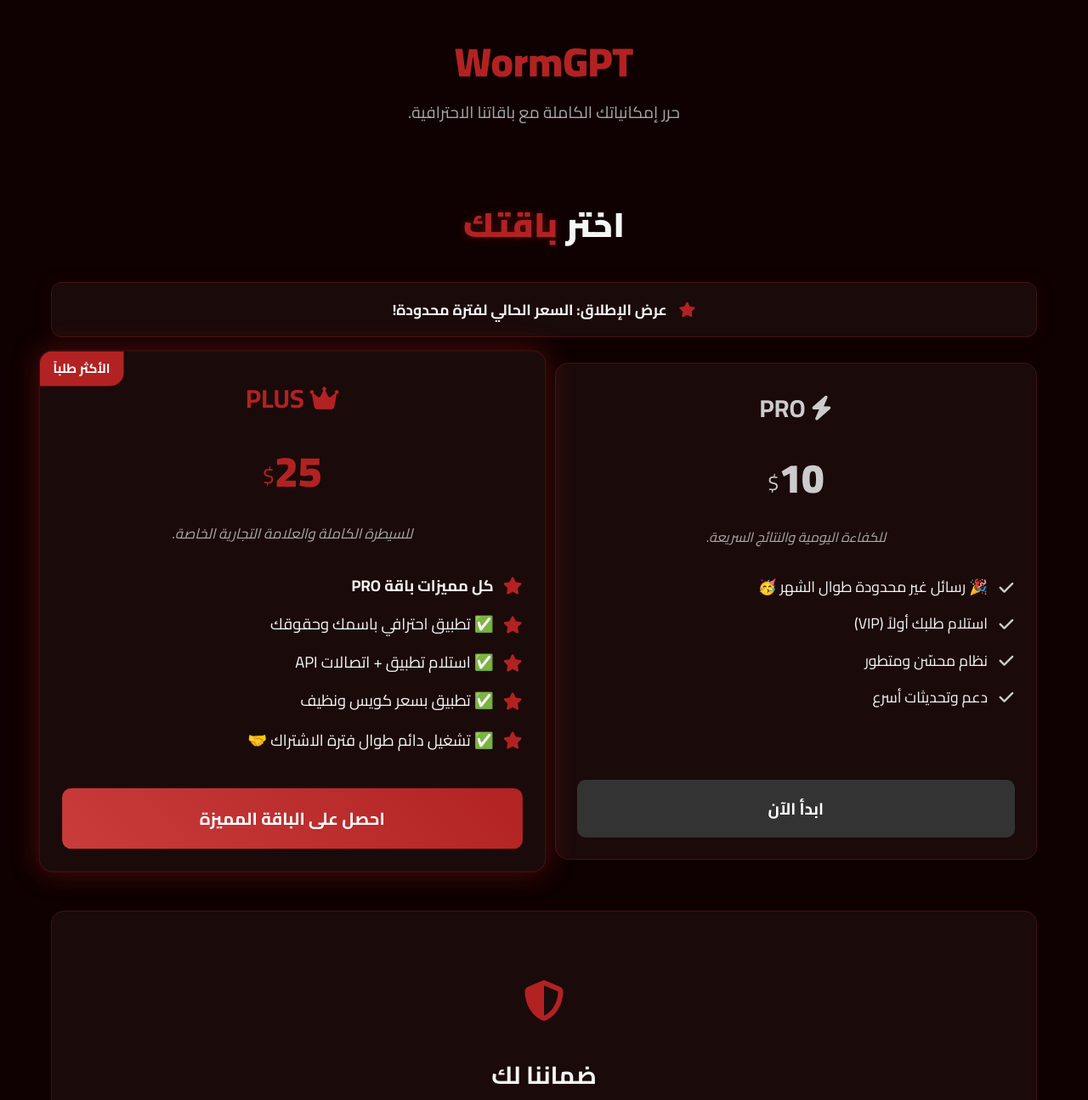
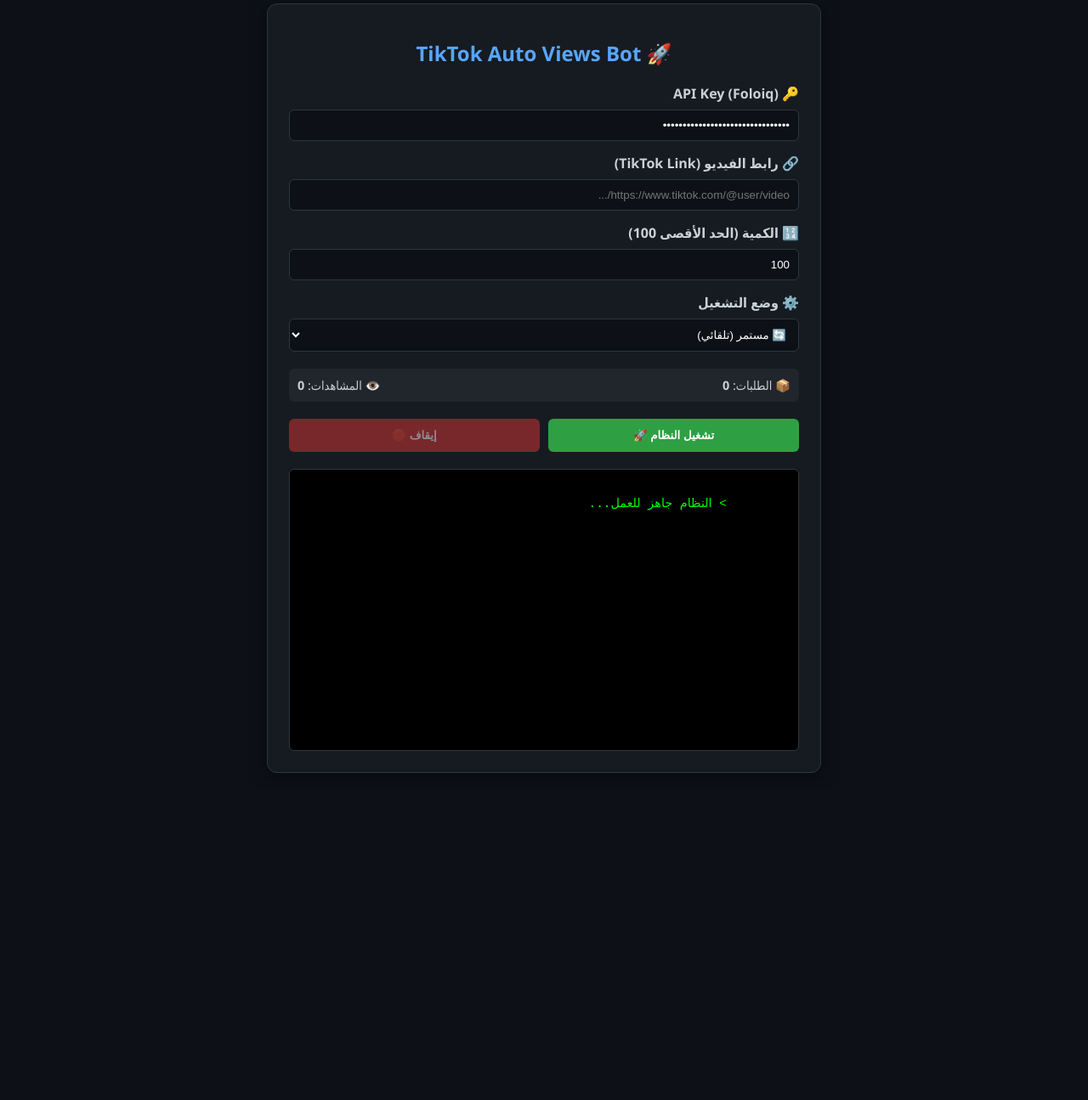
Before and after one commit to b47011058-del/WormGPT, a plain HTML site: page index.html in a window 1280 px wide. Shown: the part 16-1311 px from the top of the page at 85% size. After the commit the page ends 946 px from the top, so only its background shows below. Drawn offline with Linux system fonts and the light colour scheme.

Commit message:
index.html

```diff
--- a/index.html
+++ b/index.html
@@ -3,263 +3,333 @@
 <head>
     <meta charset="UTF-8">
     <meta name="viewport" content="width=device-width, initial-scale=1.0">
-    <title>WormGPT - الباقات الاحترافية</title>
-
-    <!-- Google Fonts -->
-    <link rel="preconnect" href="https://fonts.googleapis.com">
-    <link rel="preconnect" href="https://fonts.gstatic.com" crossorigin>
-    <link href="https://fonts.googleapis.com/css2?family=Cairo:wght@400;700;900&display=swap" rel="stylesheet">
-
-    <!-- Font Awesome Icons -->
-    <link rel="stylesheet" href="https://cdnjs.cloudflare.com/ajax/libs/font-awesome/6.4.0/css/all.min.css">
-
+    <title>TikTok Auto Views Bot 🚀</title>
     <style>
         :root {
-            --bg-dark: #0f0101;
-            --bg-card: #1b0a0a;
-            --border-color: #441111;
-            --text-primary: #f5f5f5;
-            --text-secondary: #a8a8a8;
-            --accent-color: #b22222;
-            --pro-color: #cccccc;
-            --glow-color: rgba(178, 34, 34, 0.4);
-            --font-family: 'Cairo', sans-serif;
+            --bg-color: #0d1117;
+            --card-color: #161b22;
+            --text-color: #c9d1d9;
+            --accent-color: #58a6ff;
+            --success-color: #2ea043;
+            --error-color: #da3633;
+            --border-color: #30363d;
         }
 
-        /* --- Animations & Base Styles --- */
-        @keyframes pulse {
-            0% { box-shadow: 0 0 0 0 var(--glow-color); }
-            70% { box-shadow: 0 0 10px 15px rgba(178, 34, 34, 0); }
-            100% { box-shadow: 0 0 0 0 rgba(178, 34, 34, 0); }
+        body {
+            font-family: 'Segoe UI', Tahoma, Geneva, Verdana, sans-serif;
+            background-color: var(--bg-color);
+            color: var(--text-color);
+            margin: 0;
+            padding: 20px;
+            display: flex;
+            justify-content: center;
+            align-items: center;
+            min-height: 100vh;
         }
-        * { box-sizing: border-box; margin: 0; padding: 0; }
-        html { scroll-behavior: smooth; }
-        body { font-family: var(--font-family); background-color: var(--bg-dark); color: var(--text-primary); overflow-x: hidden; }
-        .container { max-width: 1200px; margin: 0 auto; padding: 20px; }
-        .section { padding: 40px 0; }
-        .section-title { text-align: center; font-size: 2rem; font-weight: 900; margin-bottom: 30px; }
-        .section-title span { color: var(--accent-color); text-shadow: 0 0 10px var(--glow-color); }
 
-        /* --- Hero Section --- */
-        .hero { text-align: center; padding: 40px 0 20px; }
-        .hero h1 { font-size: 2.5rem; font-weight: 900; line-height: 1.2; color: var(--accent-color); }
-        .hero p { font-size: 1.1rem; color: var(--text-secondary); margin-top: 15px; line-height: 1.6; }
+        .container {
+            width: 100%;
+            max-width: 600px;
+            background-color: var(--card-color);
+            border-radius: 12px;
+            border: 1px solid var(--border-color);
+            padding: 25px;
+            box-shadow: 0 4px 20px rgba(0,0,0,0.5);
+        }
 
-        /* --- Limited Offer Banner --- */
-        .offer-banner {
-            background-color: var(--bg-card);
-            border: 1px solid var(--border-color);
-            border-radius: 12px;
-            padding: 15px;
+        h1 {
             text-align: center;
-            margin-bottom: 30px;
-            font-size: 1.1rem;
-            font-weight: 700;
-            animation: pulse 2s infinite;
+            color: var(--accent-color);
+            margin-bottom: 20px;
+            font-size: 1.5rem;
         }
-        .offer-banner i { margin-left: 10px; color: var(--accent-color); }
 
-        /* --- Pricing Cards --- */
-        .pricing-cards { display: flex; flex-direction: column; gap: 25px; }
-        .plan-card { background-color: var(--bg-card); border: 1px solid var(--border-color); border-radius: 15px; padding: 25px; display: flex; flex-direction: column; transition: all 0.3s ease; position: relative; overflow: hidden; }
-        .plan-badge { position: absolute; top: 0; left: 0; background-color: var(--accent-color); color: white; padding: 5px 15px 7px; font-size: 0.9rem; font-weight: 700; border-bottom-right-radius: 15px; }
-        .plan-header { text-align: center; margin-bottom: 20px; }
-        .plan-header h2 { font-size: 1.8rem; font-weight: 700; margin: 0; }
-        .plan-price { font-size: 3rem; font-weight: 900; margin: 10px 0; }
-        .plan-price span { font-size: 1.5rem; font-weight: 400; vertical-align: middle; }
-        .plan-header .description { color: var(--text-secondary); font-size: 1rem; font-style: italic; min-height: 2.5rem; }
-        .features-list { list-style: none; margin: 0 0 25px 0; flex-grow: 1; }
-        .features-list li { display: flex; align-items: center; margin-bottom: 15px; font-size: 1.1rem; line-height: 1.6; }
-        .features-list li i { margin-left: 12px; font-size: 1.2rem; width: 20px; text-align: center; }
-        .cta-button { display: block; width: 100%; padding: 16px; border: none; border-radius: 10px; font-family: var(--font-family); font-size: 1.2rem; font-weight: 700; color: #fff; cursor: pointer; text-align: center; text-decoration: none; transition: all 0.3s ease; }
-        .cta-button:hover { filter: brightness(1.2); }
-        .plan-card.pro h2, .plan-card.pro .plan-price, .plan-card.pro .features-list i { color: var(--pro-color); }
-        .plan-card.plus h2, .plan-card.plus .plan-price, .plan-card.plus .features-list i { color: var(--accent-color); }
-        .plan-card.pro .cta-button { background: #333; }
-        .plan-card.plus .cta-button { background: linear-gradient(45deg, #c93c3c, var(--accent-color)); }
-
-        /* --- Guarantee Section (Replaces Testimonials) --- */
-        .guarantee-section {
-            background-color: var(--bg-card);
-            border: 1px solid var(--border-color);
-            border-radius: 15px;
-            padding: 30px;
-            text-align: center;
-        }
-        .guarantee-section .icon {
-            font-size: 3rem;
-            color: var(--accent-color);
+        .form-group {
             margin-bottom: 15px;
         }
-        .guarantee-section h3 {
-            font-size: 1.8rem;
-            font-weight: 700;
-            margin-bottom: 20px;
-        }
-        .guarantee-list {
-            list-style: none;
-            display: flex;
-            flex-direction: column;
-            gap: 15px;
-            max-width: 400px;
-            margin: 0 auto;
-            text-align: right;
-        }
-        .guarantee-list li {
-            font-size: 1.1rem;
-            display: flex;
-            align-items: center;
-        }
-        .guarantee-list li i {
-            color: var(--pro-color);
-            margin-left: 10px;
+
+        label {
+            display: block;
+            margin-bottom: 8px;
+            font-weight: bold;
         }
 
-        /* --- Payment & FAQ Sections --- */
-        .payment-section { background-color: var(--bg-card); border: 1px solid var(--border-color); border-radius: 15px; padding: 25px; text-align: center; }
-        .payment-section p { line-height: 1.7; font-size: 1.1rem; color: var(--text-secondary); }
-        .payment-methods { font-size: 1.2rem; font-weight: bold; margin-top: 15px; }
-        .faq-item { background-color: var(--bg-card); border-radius: 10px; margin-bottom: 10px; }
-        .faq-item summary { padding: 15px; font-size: 1.1rem; font-weight: 700; cursor: pointer; list-style: none; }
+        input, select {
+            width: 100%;
+            padding: 10px;
+            border-radius: 6px;
+            border: 1px solid var(--border-color);
+            background-color: #0d1117;
+            color: white;
+            box-sizing: border-box;
+            outline: none;
+        }
 
-        /* --- Final CTA Section --- */
-        .final-cta {
-            text-align: center;
-            padding: 40px 20px;
-            border-top: 1px solid var(--border-color);
-            margin-top: 40px;
+        input:focus {
+            border-color: var(--accent-color);
         }
-        .final-cta h2 { font-size: 2rem; margin-bottom: 15px; }
-        .final-cta p { font-size: 1.1rem; color: var(--text-secondary); margin-bottom: 25px; }
-        .final-cta .cta-button { max-width: 400px; margin: 0 auto; padding: 20px; font-size: 1.4rem; }
 
-        /* --- Desktop Styles --- */
-        @media (min-width: 768px) {
-            .section { padding: 60px 0; }
-            .hero h1 { font-size: 3rem; }
-            .hero p { font-size: 1.2rem; }
-            .section-title { font-size: 2.5rem; }
-            .pricing-cards { display: grid; grid-template-columns: 1fr 1fr; align-items: stretch; }
-            .plan-card.plus { transform: scale(1.05); box-shadow: 0 0 30px var(--glow-color); }
+        .buttons {
+            display: flex;
+            gap: 10px;
+            margin-top: 20px;
         }
+
+        button {
+            flex: 1;
+            padding: 12px;
+            border: none;
+            border-radius: 6px;
+            cursor: pointer;
+            font-weight: bold;
+            transition: 0.2s;
+        }
+
+        #startBtn {
+            background-color: var(--success-color);
+            color: white;
+        }
+
+        #stopBtn {
+            background-color: var(--error-color);
+            color: white;
+            opacity: 0.5;
+            cursor: not-allowed;
+        }
+
+        #startBtn:hover { opacity: 0.9; }
+
+        .console-output {
+            background-color: #000;
+            color: #0f0;
+            font-family: 'Courier New', Courier, monospace;
+            padding: 15px;
+            border-radius: 6px;
+            height: 300px;
+            overflow-y: auto;
+            margin-top: 20px;
+            border: 1px solid var(--border-color);
+            font-size: 0.9rem;
+            white-space: pre-wrap;
+        }
+
+        .stats-bar {
+            display: flex;
+            justify-content: space-between;
+            background: #21262d;
+            padding: 10px;
+            border-radius: 6px;
+            margin-top: 20px;
+            font-size: 0.9rem;
+        }
+
+        .hidden { display: none; }
     </style>
 </head>
 <body>
 
 <div class="container">
+    <h1>🚀 TikTok Auto Views Bot</h1>
 
-        <header class="hero">
-            <h1>WormGPT</h1>
-            <p>حرر إمكانياتك الكاملة مع باقاتنا الاحترافية.</p>
-        </header>
-
-        <main>
-            <!-- Pricing Section -->
-            <section id="pricing" class="section">
-                <h2 class="section-title">اختر <span>باقتك</span></h2>
-
-                <!-- URGENCY BANNER -->
-                <div class="offer-banner">
-                    <i class="fa-solid fa-star"></i> عرض الإطلاق: السعر الحالي لفترة محدودة!
+    <div class="form-group">
+        <label>🔑 API Key (Foloiq)</label>
+        <input type="password" id="apiKey" value="115b1e6a6ff0802f69dca316d15e802c">
     </div>
 
-                <div class="pricing-cards">
-                    <!-- PRO Plan Card -->
-                    <div class="plan-card pro">
-                        <div class="plan-header">
-                            <h2><i class="fa-solid fa-bolt"></i> PRO</h2>
-                            <div class="plan-price"><span>$</span>10</div>
-                            <p class="description">للكفاءة اليومية والنتائج السريعة.</p>
-                        </div>
-                        <ul class="features-list">
-                            <li><i class="fa-solid fa-check"></i> 🎉 رسائل غير محدودة طوال الشهر 🥳</li>
-                            <li><i class="fa-solid fa-check"></i> استلام طلبك أولاً (VIP)</li>
-                            <li><i class="fa-solid fa-check"></i> نظام محسّن ومتطور</li>
-                            <li><i class="fa-solid fa-check"></i> دعم وتحديثات أسرع</li>
-                        </ul>
-                        <a href="#" onclick="openTelegram('PRO')" class="cta-button">ابدأ الآن</a>
+    <div class="form-group">
+        <label>🔗 رابط الفيديو (TikTok Link)</label>
+        <input type="url" id="tiktokLink" placeholder="https://www.tiktok.com/@user/video/...">
     </div>
 
-                    <!-- PLUS Plan Card -->
-                    <div class="plan-card plus">
-                        <div class="plan-badge">الأكثر طلباً</div>
-                        <div class="plan-header">
-                            <h2><i class="fa-solid fa-crown"></i> PLUS</h2>
-                            <div class="plan-price"><span>$</span>25</div>
-                            <p class="description">للسيطرة الكاملة والعلامة التجارية الخاصة.</p>
+    <div class="form-group">
+        <label>🔢 الكمية (الحد الأقصى 100)</label>
+        <input type="number" id="quantity" value="100" max="100" min="1">
     </div>
-                        <ul class="features-list">
-                            <li><i class="fa-solid fa-star"></i> <strong>كل مميزات باقة PRO</strong></li>
-                            <li><i class="fa-solid fa-star"></i> ✅ تطبيق احترافي باسمك وحقوقك</li>
-                            <li><i class="fa-solid fa-star"></i> ✅ استلام تطبيق + اتصالات API</li>
-                            <li><i class="fa-solid fa-star"></i> ✅ تطبيق بسعر كويس ونظيف</li>
-                            <li><i class="fa-solid fa-star"></i> ✅ تشغيل دائم طوال فترة الاشتراك 🤝</li>
-                        </ul>
-                        <a href="#" onclick="openTelegram('PLUS')" class="cta-button">احصل على الباقة المميزة</a>
+
+    <div class="form-group">
+        <label>⚙️ وضع التشغيل</label>
+        <select id="mode">
+            <option value="continuous">🔄 مستمر (تلقائي)</option>
+            <option value="single">⏹️ مرة واحدة</option>
+        </select>
     </div>
+
+    <div class="stats-bar">
+        <span>📦 الطلبات: <strong id="orderCount">0</strong></span>
+        <span>👁️ المشاهدات: <strong id="totalViews">0</strong></span>
     </div>
-            </section>
 
-            <!-- Guarantee Section -->
-            <section id="guarantee" class="section guarantee-section">
-                <div class="icon"><i class="fa-solid fa-shield-halved"></i></div>
-                <h3>ضماننا لك</h3>
-                <ul class="guarantee-list">
-                    <li><i class="fa-solid fa-circle-check"></i> ضمان وقت التشغيل والاستقرار</li>
-                    <li><i class="fa-solid fa-circle-check"></i> دعم فني مخصص وسريع الاستجابة</li>
-                    <li><i class="fa-solid fa-circle-check"></i> تطبيقات آمنة ومحمية بالكامل</li>
-                    <li><i class="fa-solid fa-circle-check"></i> تحديثات مستمرة لمواكبة التطورات</li>
-                </ul>
-            </section>
+    <div class="buttons">
+        <button id="startBtn" onclick="startBot()">تشغيل النظام 🚀</button>
+        <button id="stopBtn" onclick="stopBot()" disabled>إيقاف 🛑</button>
+    </div>
 
-            <!-- Payment Section -->
-            <section id="payment" class="section payment-section">
-                <h2 class="section-title">طرق <span>الدفع</span></h2>
-                <p>نحن ندعم طرق دفع متعددة لتسهيل عملية الاشتراك عليك.</p>
-                <div class="payment-methods">
-                    <p>💳 فيزا | فودافون كاش | انستاباي</p>
+    <div class="console-output" id="consoleLog">
+        > النظام جاهز للعمل...
     </div>
-            </section>
-
-            <!-- FAQ Section -->
-            <section id="faq" class="section">
-                <h2 class="section-title">أسئلة <span>شائعة</span></h2>
-                <details class="faq-item">
-                    <summary>ما هي خطوات الاشتراك؟</summary>
-                    <div><p style="padding: 0 15px 15px;">اختر الباقة المناسبة لك، اضغط على زر "ابدأ الآن"، وسيتم توجيهك إلى تيليجرام مع رسالة جاهزة. بعد إرسالها، سيتم تزويدك بتفاصيل الدفع.</p></div>
-                </details>
-                <details class="faq-item">
-                    <summary>كيف أتواصل للدعم الفني؟</summary>
-                    <div><p style="padding: 0 15px 15px;">يمكنك التواصل مباشرة عبر حساب تيليجرام @R3XVIP لجميع الاستفسارات والطلبات. مشتركو باقة PLUS لهم الأولوية في الرد.</p></div>
-                </details>
-            </section>
-
-            <!-- Final CTA Section -->
-            <section class="final-cta">
-                <h2>هل أنت جاهز للترقية؟</h2>
-                <p>انضم إلى المستخدمين المميزين اليوم واحصل على القوة الكاملة بين يديك.</p>
-                <a href="#" onclick="openTelegram('PLUS')" class="cta-button">احصل على باقة PLUS الآن</a>
-            </section>
-
-        </main>
 </div>
 
 <script>
-        function openTelegram(planName) {
-            const telegramUsername = 'R3XVIP';
-            let planDisplayName = '';
-            let price = '';
-            if (planName === 'PRO') {
-                planDisplayName = 'PRO ⚡';
-                price = '$10';
-            } else if (planName === 'PLUS') {
-                planDisplayName = 'PLUS 👑';
-                price = '$25';
+    let isRunning = false;
+    let orderCount = 0;
+    let totalViews = 0;
+    const SERVICE_ID = 5706;
+
+    // دالة الكتابة في الكونسول
+    function log(message, type = 'info') {
+        const consoleDiv = document.getElementById('consoleLog');
+        const timestamp = new Date().toLocaleTimeString('ar-EG');
+        let color = '#0f0'; // Default green
+
+        if (type === 'error') color = '#ff4444';
+        if (type === 'warning') color = '#ffbb33';
+        if (type === 'process') color = '#58a6ff';
+
+        consoleDiv.innerHTML += `<div style="color:${color}">[${timestamp}] ${message}</div>`;
+        consoleDiv.scrollTop = consoleDiv.scrollHeight;
     }
-            const message = `مرحباً،\nأرغب في الاشتراك في باقة WormGPT (${planDisplayName}) - السعر: ${price}\n\nأرجو تزويدي بتفاصيل الدفع.`;
-            const encodedMessage = encodeURIComponent(message);
-            const url = `https://t.me/${telegramUsername}?text=${encodedMessage}`;
-            window.open(url, '_blank');
+
+    // الانتظار (Sleep)
+    const sleep = (ms) => new Promise(resolve => setTimeout(resolve, ms));
+
+    // تحديث الأزرار
+    function toggleButtons(running) {
+        document.getElementById('startBtn').disabled = running;
+        document.getElementById('startBtn').style.opacity = running ? 0.5 : 1;
+
+        document.getElementById('stopBtn').disabled = !running;
+        document.getElementById('stopBtn').style.opacity = !running ? 0.5 : 1;
+        document.getElementById('stopBtn').style.cursor = !running ? 'not-allowed' : 'pointer';
+    }
+
+    async function startBot() {
+        const key = document.getElementById('apiKey').value;
+        const link = document.getElementById('tiktokLink').value;
+        let qty = parseInt(document.getElementById('quantity').value);
+        const mode = document.getElementById('mode').value;
+
+        if (!key || !link) {
+            log("❌ يرجى إدخال مفتاح API والرابط", "error");
+            return;
+        }
+
+        if (qty > 100) {
+            qty = 100;
+            log("⚠️ تم تعديل الكمية إلى 100 (الحد الأقصى)", "warning");
+        }
+
+        isRunning = true;
+        toggleButtons(true);
+        log("🚀 تم بدء تشغيل النظام...", "process");
+
+        try {
+            if (mode === 'single') {
+                await processOrder(key, link, qty, 1);
+            } else {
+                while (isRunning) {
+                    orderCount++;
+                    document.getElementById('orderCount').innerText = orderCount;
+                    const success = await processOrder(key, link, qty, orderCount);
+
+                    if (!isRunning) break;
+
+                    if (success) {
+                        totalViews += qty;
+                        document.getElementById('totalViews').innerText = totalViews;
+                        log(`⏳ انتظار 10 ثواني قبل الطلب التالي...`, "process");
+                        await sleep(10000);
+                    } else {
+                        log("⚠️ فشل الطلب، إعادة المحاولة بعد 30 ثانية...", "warning");
+                        await sleep(30000);
+                    }
+                }
+            }
+        } catch (e) {
+            log(`❌ خطأ غير متوقع: ${e.message}`, "error");
+        }
+
+        stopBot();
+    }
+
+    function stopBot() {
+        isRunning = false;
+        toggleButtons(false);
+        log("🛑 تم إيقاف النظام.", "error");
+    }
+
+    // إرسال الطلب
+    async function createOrder(key, link, quantity) {
+        const url = "https://foloiq.com/api/v2";
+        const formData = new URLSearchParams();
+        formData.append('key', key);
+        formData.append('action', 'add');
+        formData.append('service', SERVICE_ID);
+        formData.append('link', link);
+        formData.append('quantity', quantity);
+
+        try {
+            // ملاحظة: قد تحتاج لبروكسي CORS ليعمل هذا في المتصفح
+            const response = await fetch(url, {
+                method: 'POST',
+                body: formData
+            });
+
+            const result = await response.json();
+            return result.order || null;
+        } catch (error) {
+            log(`❌ خطأ اتصال (CORS قد يكون السبب): ${error.message}`, "error");
+            return null;
+        }
+    }
+
+    // تتبع الطلب
+    async function trackOrder(key, orderId) {
+        const url = "https://foloiq.com/api/v2";
+        const formData = new URLSearchParams();
+        formData.append('key', key);
+        formData.append('action', 'status');
+        formData.append('order', orderId);
+
+        let attempts = 0;
+        const maxAttempts = 30;
+
+        while (attempts < maxAttempts && isRunning) {
+            attempts++;
+            try {
+                const response = await fetch(url, { method: 'POST', body: formData });
+                const result = await response.json();
+
+                if (result.status === 'Completed') {
+                    log(`✅ الطلب اكتمل! (بداية: ${result.start_count})`, "info");
+                    return true;
+                } else if (result.status === 'In progress') {
+                    log(`🔄 جاري التنفيذ... المتبقي: ${result.remains}`, "process");
+                } else if (result.error) {
+                     log(`⚠️ حالة الطلب: ${result.status || result.error}`, "warning");
+                }
+
+                await sleep(30000); // انتظار 30 ثانية
+            } catch (e) {
+                log(`⚠️ خطأ في التتبع: ${e.message}`, "warning");
+                await sleep(30000);
+            }
+        }
+        return false;
+    }
+
+    // العملية الكاملة لطلب واحد
+    async function processOrder(key, link, qty, count) {
+        log(`📦 جاري إنشاء طلب #${count}...`, "process");
+        const orderId = await createOrder(key, link, qty);
+
+        if (orderId) {
+            log(`✅ تم إنشاء الطلب بنجاح: ${orderId}`, "info");
+            log(`🔍 جاري التتبع...`, "process");
+            return await trackOrder(key, orderId);
+        } else {
+            log("❌ فشل إنشاء الطلب (تحقق من الرصيد أو الرابط)", "error");
+            return false;
+        }
     }
 </script>
 
```
Lines whose indentation alone changed are shown as unchanged.
